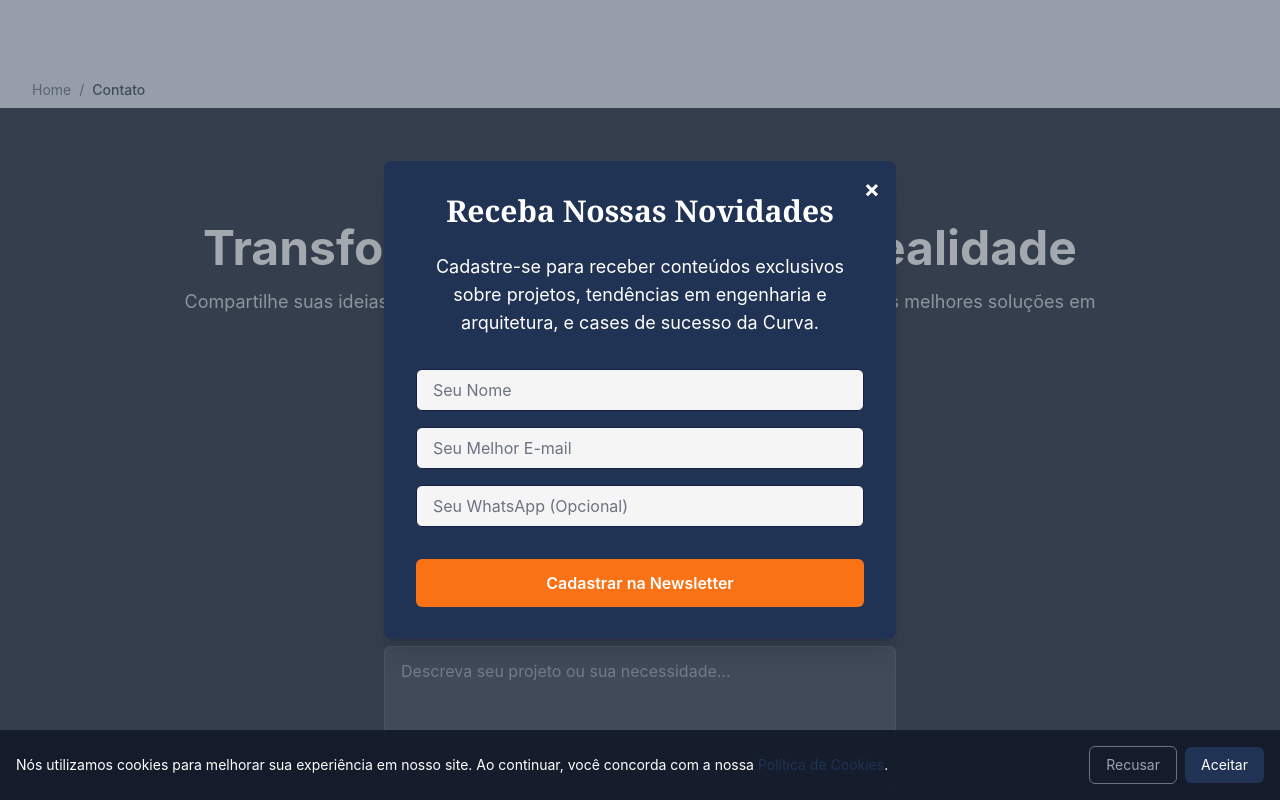
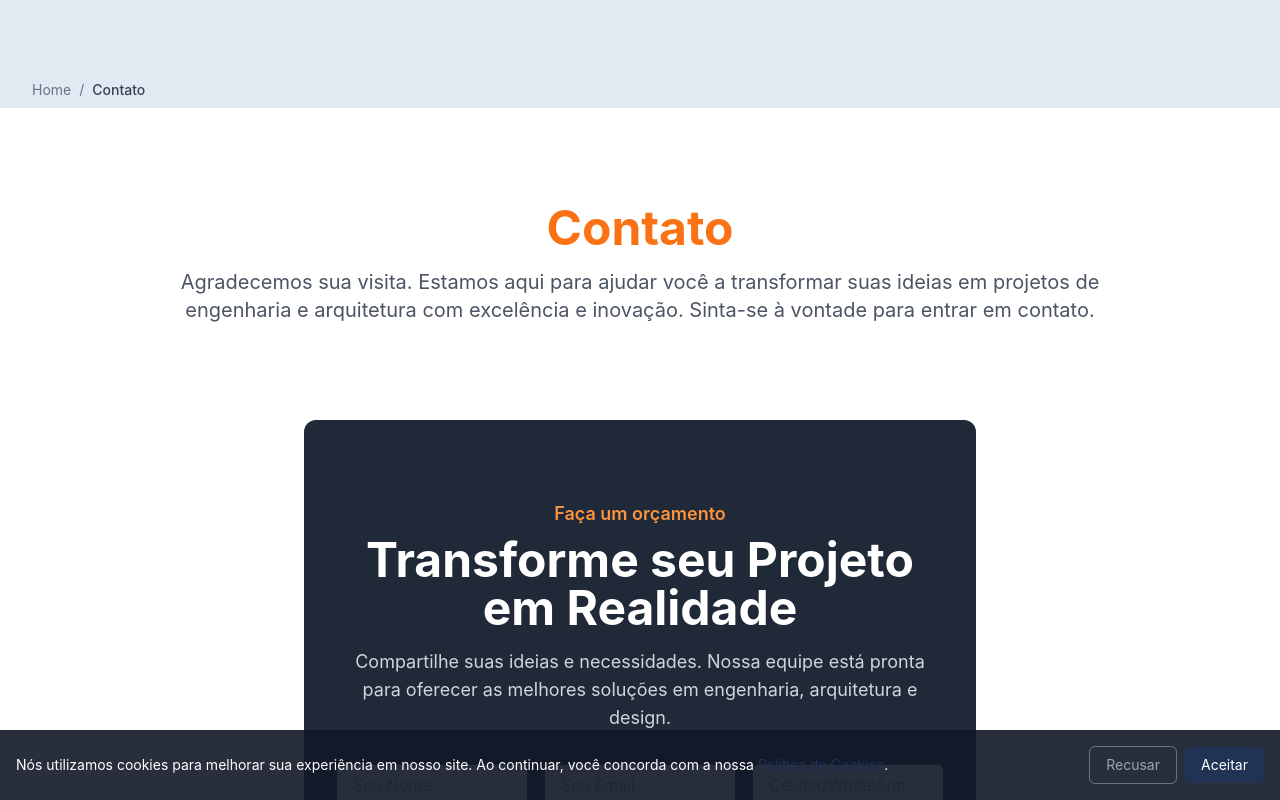
Before and after one commit to alefeio/curva-eng, a Next.js app: page /contato in a window 1280 px wide. Shown: the top 800 px of the page. Built offline with nearby package versions, Linux system fonts and the light colour scheme; no server answers; the database is empty.

Commit message:
refatoracao 3

```diff
--- a/src/components/ContactForm.tsx
+++ b/src/components/ContactForm.tsx
@@ -1,5 +1,3 @@
-// src/components/ContactForm.tsx
-
 import React, { useState, ChangeEvent } from 'react';
 
 // Função para aplicar a máscara no número de telefone
@@ -70,18 +68,22 @@ const ContactForm: React.FC = () => {
     };
 
     return (
-    <section id='contato' className="bg-gray-800 py-12 md:py-20 text-white">
-      <div className="max-w-5xl mx-auto px-4 sm:px-6 lg:px-8">
+        <section id='contato' className="py-12 md:py-20 px-4 text-white bg-white">
+            <div className="mx-auto rounded-xl py-12 md:py-20 bg-gray-800 max-w-2xl mx-auto px-4 sm:px-6 lg:px-8">
                 <div className="text-center">
-          <p className="text-orange-400 font-semibold text-lg">Fale Conosco</p>
-          <h2 className="text-white text-4xl md:text-5xl font-bold leading-tight mb-4">
+                    <p className="text-orange-400 font-semibold text-lg">Faça um orçamento</p>
+                    <h2 className="text-white text-4xl md:text-5xl font-bold leading-tight mb-4 max-w-xs md:max-w-5xl mx-auto">
                         Transforme seu Projeto em Realidade
                     </h2>
-          <p className="text-lg text-gray-300 mb-8">
+                    <p className="text-lg text-gray-300 mb-8 max-w-xs md:max-w-5xl mx-auto">
                         Compartilhe suas ideias e necessidades. Nossa equipe está pronta para oferecer as melhores soluções em engenharia, arquitetura e design.
                     </p>
                 </div>
-        <form onSubmit={handleSubmit} className="flex flex-col gap-6 max-w-lg mx-auto">
+                {/* Usando flexbox para colocar os inputs na mesma linha */}
+                <form onSubmit={handleSubmit} className="flex flex-col gap-6 max-w-2xl mx-auto">
+                    <div className="flex flex-wrap -mx-2">
+                        {/* Input para o Nome */}
+                        <div className="w-full md:w-1/3 px-2 mb-4 md:mb-0">
                             <input
                                 type="text"
                                 value={name}
@@ -90,6 +92,9 @@ const ContactForm: React.FC = () => {
                                 required
                                 className="w-full px-4 py-3 border border-gray-600 rounded-md focus:outline-none focus:ring-2 focus:ring-orange-400 bg-gray-700 text-white placeholder-gray-400"
                             />
+                        </div>
+                        {/* Input para o Email */}
+                        <div className="w-full md:w-1/3 px-2 mb-4 md:mb-0">
                             <input
                                 type="email"
                                 value={email}
@@ -98,6 +103,9 @@ const ContactForm: React.FC = () => {
                                 required
                                 className="w-full px-4 py-3 border border-gray-600 rounded-md focus:outline-none focus:ring-2 focus:ring-orange-400 bg-gray-700 text-white placeholder-gray-400"
                             />
+                        </div>
+                        {/* Input para o Telefone */}
+                        <div className="w-full md:w-1/3 px-2 mb-4 md:mb-0">
                             <input
                                 type="text"
                                 value={phone}
@@ -105,10 +113,13 @@ const ContactForm: React.FC = () => {
                                 placeholder="Celular/WhatsApp"
                                 className="w-full px-4 py-3 border border-gray-600 rounded-md focus:outline-none focus:ring-2 focus:ring-orange-400 bg-gray-700 text-white placeholder-gray-400"
                             />
+                        </div>
+                    </div>
+                    {/* Select e Textarea com cores e estilo consistentes */}
                     <select
                         value={serviceOfInterest}
                         onChange={(e) => setServiceOfInterest(e.target.value)}
-            className="w-full px-4 py-3 border border-gray-600 rounded-md focus:outline-none focus:ring-2 focus:ring-orange-400 bg-gray-700 text-gray-400"
+                        className="w-full px-4 py-3 border border-gray-600 rounded-md focus:outline-none focus:ring-2 focus:ring-orange-400 bg-gray-700 text-white placeholder-gray-400"
                     >
                         <option value="">Serviço de Interesse (Opcional)</option>
                         <option value="Construção">Construção</option>
--- a/src/components/FAQ.tsx
+++ b/src/components/FAQ.tsx
@@ -21,7 +21,7 @@ export default function FAQ({ faqs }: FAQPageProps) {
   };
 
   return (
-    <section className="bg-white py-12 md:py-20">
+    <section className="py-12 md:py-20">
       <div className="max-w-7xl mx-auto px-4 md:px-8">
         <div className="text-center mb-12">
           <p className="text-orange-500 font-semibold text-lg">Dúvidas Frequentes</p>
--- a/src/components/Header.tsx
+++ b/src/components/Header.tsx
@@ -35,15 +35,15 @@ export default function Header() {
   const [open, setOpen] = useState<number | null>(null)
 
   return (
-    <section className="py-12 md:py-20 bg-primary">
+    <section className="py-12 md:py-20 bg-gray-800">
       <div className="max-w-7xl mx-auto px-4 md:px-8">
         <div className="grid grid-cols-1 md:grid-cols-2 gap-12 md:gap-16 items-start">
           {/* Coluna da esquerda: Conteúdo de texto e números */}
           <div className="flex flex-col gap-6">
-            <h2 className="text-4xl md:text-5xl font-bold text-orange-500 leading-tight">
-              Soluções completas para seu empreendimento
+            <h2 className="w-full text-4xl md:text-5xl font-bold text-orange-500 leading-tight max-w-xs md:max-w-full mx-auto">
+              Soluções completas<br /><small className="text-gray-400">para seu empreendimento</small>
             </h2>
-            <p className="text-white text-lg leading-relaxed">
+            <p className="text-white text-lg leading-relaxed max-w-xs md:max-w-full mx-auto">
               Da concepção à execução, oferecemos projetos inteligentes, gestão eficiente e construção de alto padrão. Combinamos inovação, tecnologia e experiência para entregar soluções personalizadas que agregam valor, qualidade e sustentabilidade ao seu empreendimento.
             </p>
 
@@ -59,7 +59,7 @@ export default function Header() {
           </div>
 
           {/* Coluna da direita: Lista de serviços em formato de "acordeão" */}
-          <div className="flex flex-col gap-4 mt-8 md:mt-0">
+          <div className="flex flex-col gap-4 mt-8 md:mt-0 max-w-xs md:max-w-full mx-auto">
             {servicesList.map((service, index) => (
               <div key={index} className="rounded-lg shadow-md overflow-hidden transition-all duration-300">
                 <button
--- a/src/components/Hero.tsx
+++ b/src/components/Hero.tsx
@@ -15,10 +15,10 @@ export default function Hero() {
           {/* Coluna da esquerda: Conteúdo de texto */}
           <div className="flex-1 flex flex-col gap-4">
             <p className="text-accent font-semibold text-lg">Sobre nós</p>
-            <h2 className="text-4xl md:text-5xl font-bold text-primary leading-tight">
+            <h2 className="text-4xl md:text-5xl font-bold text-primary leading-tight max-w-xs md:max-w-5xl mx-auto">
               História, Missão e Expertise
             </h2>
-            <p className="text-neutral-dark text-lg leading-relaxed">
+            <p className="text-neutral-dark text-lg leading-relaxed max-w-xs md:max-w-5xl mx-auto">
               Há mais de uma década, a Curva Engenharia e Arquitetura transforma projetos em realidade. Nossa missão é ir além da construção, unindo a precisão da engenharia com a criatividade da arquitetura para entregar soluções completas e de alta qualidade. Somos movidos pela paixão por construir, reformar e projetar, criando espaços que geram impacto positivo para nossos clientes e para a comunidade.
             </p>
             <div className="mt-4 w-fit mx-auto md:mx-0">
--- a/src/components/Projetos.tsx
+++ b/src/components/Projetos.tsx
@@ -106,9 +106,9 @@ const Projetos: React.FC = () => {
       <div className="container mx-auto px-4 md:px-8">
 
         {/* Título e Introdução */}
-        <div className="text-center">
-          <h1 className="text-4xl md:text-5xl font-bold font-serif text-orange-500 mb-4">Portfólio de Projetos</h1>
-          <p className="max-w-4xl mx-auto text-lg md:text-xl text-gray-600">
+        <div className="md:text-center">
+          <h1 className="text-4xl md:text-5xl font-bold text-orange-500 mb-4 max-w-xs md:max-w-full mx-auto">Portfólio de Projetos</h1>
+          <p className="max-w-4xl mx-auto text-lg md:text-xl text-gray-600 max-w-xs md:max-w-full mx-auto">
             Cada projeto é uma história de sucesso. Explore nossa galeria de trabalhos e veja como a Curva Engenharia e Arquitetura transforma ideias em realidade, com excelência e inovação.
           </p>
         </div>
--- a/src/components/PromotionsForm.tsx
+++ b/src/components/PromotionsForm.tsx
@@ -107,7 +107,7 @@ const PromotionsForm: React.FC = () => {
                     &times;
                 </button>
                 <div className="text-center">
-                    <h3 className="text-white font-serif text-2xl md:text-3xl font-bold mb-6">
+                    <h3 className="text-white text-2xl md:text-3xl font-bold mb-6">
                         Receba Nossas Novidades
                     </h3>
                     <p className="text-white text-lg mb-8">
--- a/src/components/ServicesSection.tsx
+++ b/src/components/ServicesSection.tsx
@@ -32,22 +32,22 @@ const services = [
 
 const ServicesSection = () => {
   return (
-    <section className="bg-white py-12 md:py-20">
+    <section className="bg-gray-50 py-12 md:py-20">
       <div className="max-w-7xl mx-auto px-4 md:px-8">
         <h2 className="text-4xl md:text-5xl font-bold text-center text-gray-800 mb-12">Nossa atuação</h2>
 
         <div className="grid grid-cols-1 md:grid-cols-2 gap-8 md:gap-12">
           {services.map((service, index) => (
-            <div key={index} className="flex flex-col md:flex-row items-start gap-6 p-6 border border-gray-200 rounded-lg shadow-sm">
+            <div key={index} className="bg-gray-800 flex flex-col md:flex-row items-center gap-6 p-6 rounded-lg shadow-lg overflow-hidden transform transition-transform hover:scale-105 duration-300">
               <div className="flex-shrink-0 w-12 h-12 rounded-full bg-orange-500 flex items-center justify-center">
                 {service.icon}
               </div>
               <div className="flex-1">
-                <h3 className="text-2xl font-bold text-gray-800 mb-2">{service.title}</h3>
-                <p className="text-gray-600 mb-4">{service.description}</p>
-                <div className="text-sm text-gray-500 border-t pt-2 mt-2">
-                  <p className="font-semibold">Serviços associados:</p>
-                  <p>{service.subText}</p>
+                <h3 className="text-2xl font-bold text-orange-500 mb-2 text-center md:text-left mb-6 md:mb-2">{service.title}</h3>
+                <p className="text-white mb-4">{service.description}</p>
+                <div className="text-sm text-gray-500">
+                  <p className="text-orange-500 font-semibold">Serviços associados:</p>
+                  <p className='text-white'>{service.subText}</p>
                 </div>
               </div>
             </div>
--- a/src/components/Servicos.tsx
+++ b/src/components/Servicos.tsx
@@ -13,7 +13,7 @@ const Servicos: React.FC = () => {
 
         {/* Seção Principal de Título e Introdução */}
         <div className="text-center">
-          <h1 className="text-4xl md:text-5xl font-bold font-serif text-orange-500 mb-4">Soluções Completas para o Seu Projeto</h1>
+          <h1 className="text-4xl md:text-5xl font-bold text-orange-500 mb-4">Soluções Completas para o Seu Projeto</h1>
           <p className="max-w-4xl mx-auto text-lg md:text-xl text-gray-600">
             Na Curva Engenharia e Arquitetura, unimos expertise técnica e inovação para entregar projetos que transformam ambientes e superam expectativas. Atuamos em múltiplos segmentos, garantindo soluções personalizadas e de alta qualidade para cada necessidade.
           </p>
--- a/src/components/SobreNos.tsx
+++ b/src/components/SobreNos.tsx
@@ -10,7 +10,7 @@ const SobreNos: React.FC = () => {
 
         {/* Seção de Título e Introdução */}
         <div className="text-center">
-          <h1 className="text-4xl md:text-5xl font-bold font-serif text-orange-500 mb-4">Sobre Nós</h1>
+          <h1 className="text-4xl md:text-5xl font-bold text-orange-500 mb-4">Sobre Nós</h1>
           <p className="max-w-3xl mx-auto text-lg md:text-xl text-gray-600">
             A Curva Engenharia e Arquitetura nasceu com a missão de transformar ambientes e concretizar sonhos, unindo expertise técnica, design inovador e um compromisso inabalável com a qualidade.
           </p>
--- a/src/components/Testimonials.tsx
+++ b/src/components/Testimonials.tsx
@@ -15,7 +15,7 @@ interface TestimonialsPageProps {
 
 export default function Testimonials({ testimonials }: TestimonialsPageProps) {
   return (
-    <section className="bg-gray-50 py-12 md:py-20">
+    <section className="py-12 md:py-20">
       <div className="max-w-7xl mx-auto px-4 md:px-8">
         <div className="text-center mb-12">
           <p className="text-orange-500 font-semibold text-lg">O que nossos clientes dizem</p>
--- a/src/components/TimelineSection.tsx
+++ b/src/components/TimelineSection.tsx
@@ -33,7 +33,7 @@ const services = [
 
 const TimelineSection: React.FC = () => {
   return (
-    <section className="bg-white py-12 md:py-20">
+    <section className="bg-gray-50 white py-12 md:py-20">
       <div className="max-w-7xl mx-auto px-4 md:px-8">
         <h2 className="text-4xl md:text-5xl font-bold text-center text-gray-800 mb-12">Nossa atuação</h2>
 
@@ -46,7 +46,7 @@ const TimelineSection: React.FC = () => {
               const isEven = index % 2 === 0;
 
               return (
-                <div key={index} className={`flex flex-col md:flex-row items-center relative md:space-x-12 ${isEven ? 'md:flex-row-reverse' : ''}`}>
+                <div key={index} className={`bg-white flex flex-col md:flex-row items-center relative md:space-x-12 ${isEven ? 'md:flex-row-reverse' : ''}`}>
 
                   {/* Container do Card */}
                   <div className={`w-full md:w-1/2 relative z-10 p-4 ${isEven ? 'md:pr-12' : 'md:pl-12'}`}>
--- a/src/pages/contato.tsx
+++ b/src/pages/contato.tsx
@@ -7,8 +7,8 @@ import { Analytics } from '@vercel/analytics/next';
 import { PrismaClient } from '@prisma/client';
 import { LinkItem, MenuData } from '../types';
 import { GetServerSideProps } from 'next';
+import ContactForm from '../components/ContactForm';
 import { MenuInterno } from 'components/MenuInterno';
-import ContactForm from 'components/ContactForm';
 
 const prisma = new PrismaClient();
 
@@ -67,6 +67,12 @@ const ContactPage: React.FC<ContactPageProps> = ({ menu }) => {
                 <MenuInterno menuData={menu} />
                 <main className="flex-grow">
                     <Breadcrumb />
+                    <div className="text-center bg-white pt-16 md:pt-24 pb-2">
+                        <h1 className="text-4xl md:text-5xl font-bold text-orange-500 mb-4">Contato</h1>
+                        <p className="max-w-4xl mx-auto text-lg md:text-xl text-gray-600 max-w-xs md:max-w-5xl">
+                            Agradecemos sua visita. Estamos aqui para ajudar você a transformar suas ideias em projetos de engenharia e arquitetura com excelência e inovação. Sinta-se à vontade para entrar em contato.
+                        </p>
+                    </div>
                     <ContactForm />
                     <ContactSection />
                 </main>
```
Lines whose indentation alone changed are shown as unchanged.
